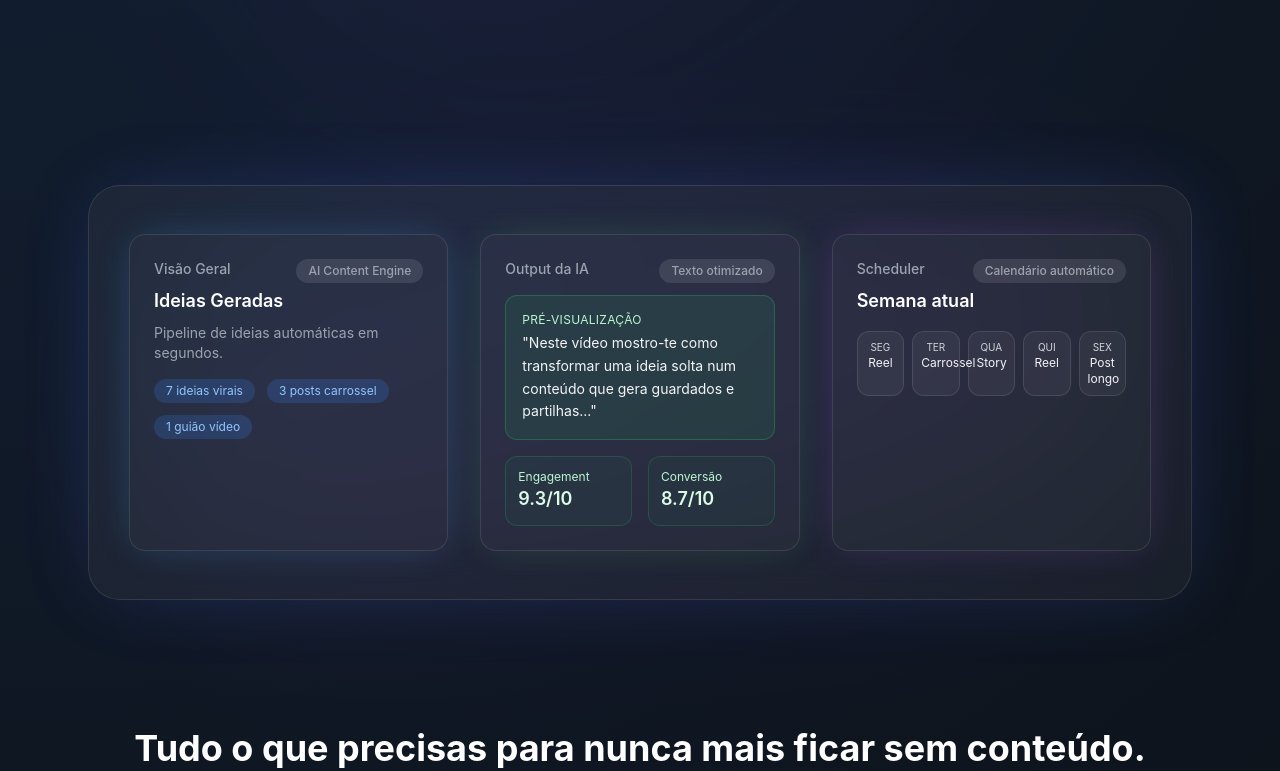
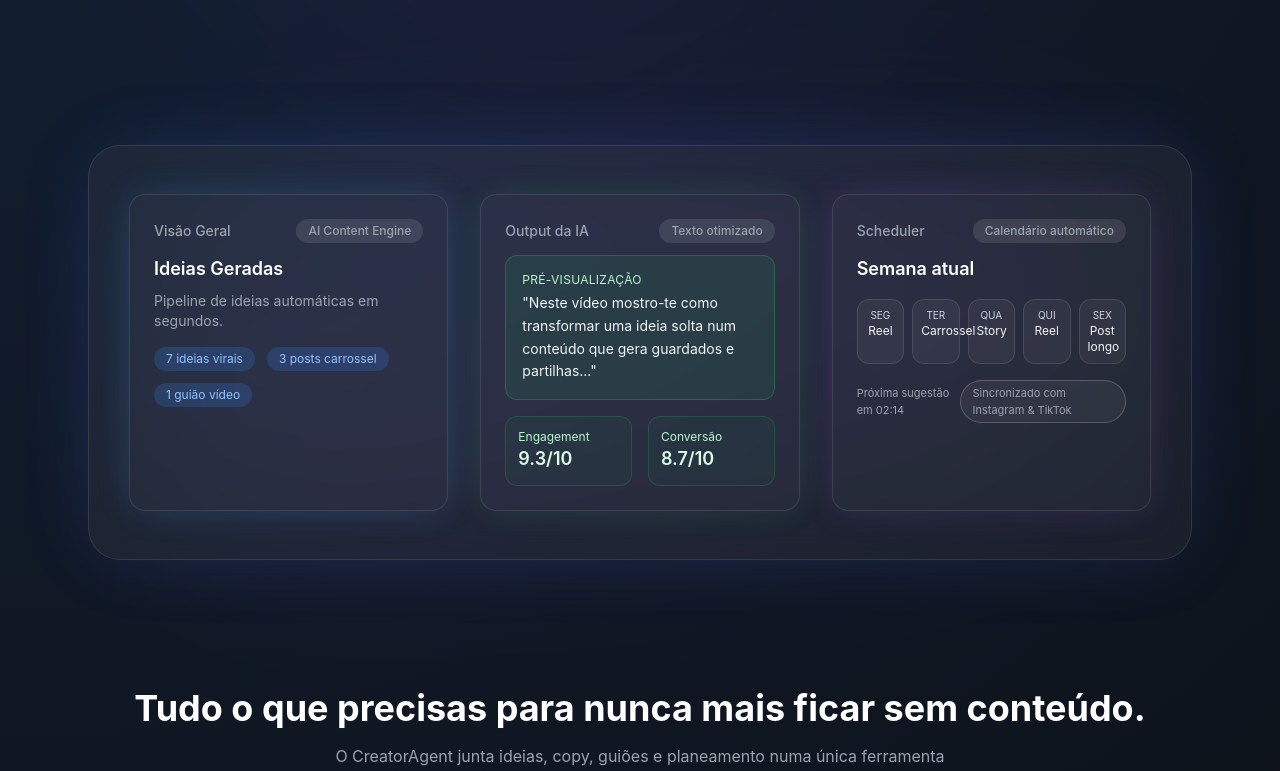
Before and after one commit to user0208308930298929832/creatoragentholder, a Next.js app: page / in a window 1280 px wide. Shown: the part 683-1454 px from the top of the page. Built offline with nearby package versions, Linux system fonts and the light colour scheme.

Commit message:
Update DashboardMockup.tsx

```diff
--- a/components/DashboardMockup.tsx
+++ b/components/DashboardMockup.tsx
@@ -1,26 +1,26 @@
 export default function DashboardMockup() {
   return (
-    <div className="w-full flex justify-center mt-20">
+    <div className="w-full flex justify-center mt-10">
       <div className="relative max-w-6xl w-full">
 
         {/* GLOW BACKLIGHT */}
         <div className="absolute inset-0 mx-auto w-[95%] h-[420px] bg-gradient-to-br
-            from-blue-500/20 via-purple-500/20 to-transparent
-            blur-[90px] opacity-40 pointer-events-none rounded-full">
-        </div>
+          from-blue-500/20 via-purple-500/20 to-transparent
+          blur-[90px] opacity-40 pointer-events-none rounded-full"
+        />
 
         {/* FLOAT WRAPPER */}
         <div className="relative rounded-[32px] border border-white/10 bg-white/5
-            backdrop-blur-xl shadow-[0_0_80px_-20px_rgba(80,120,255,0.25)]
-            px-10 py-12 flex flex-col gap-10 transform">
+          backdrop-blur-xl shadow-[0_0_80px_-20px_rgba(80,120,255,0.25)]
+          px-8 md:px-10 py-10 md:py-12 flex flex-col gap-10">
 
           {/* GRID */}
           <div className="grid grid-cols-1 md:grid-cols-3 gap-8">
 
             {/* CARD 1 */}
             <div className="rounded-2xl border border-white/10 bg-white/[0.03]
-                shadow-[0_0_40px_-10px_rgba(80,180,255,0.3)] p-6">
-              <div className="text-gray-400 text-sm font-medium mb-1 flex justify-between">
+              shadow-[0_0_40px_-10px_rgba(80,180,255,0.3)] p-6">
+              <div className="text-gray-400 text-sm font-medium mb-3 flex justify-between items-center">
                 <span>Visão Geral</span>
                 <span className="px-3 py-1 rounded-full bg-white/10 text-xs">
                   AI Content Engine
@@ -47,16 +47,16 @@ export default function DashboardMockup() {
 
             {/* CARD 2 */}
             <div className="rounded-2xl border border-white/10 bg-white/[0.03]
-                shadow-[0_0_40px_-10px_rgba(80,255,120,0.2)] p-6">
+              shadow-[0_0_40px_-10px_rgba(80,255,120,0.2)] p-6">
 
-              <div className="text-gray-400 text-sm font-medium mb-1 flex justify-between">
+              <div className="text-gray-400 text-sm font-medium mb-3 flex justify-between items-center">
                 <span>Output da IA</span>
                 <span className="px-3 py-1 rounded-full bg-white/10 text-xs">
                   Texto otimizado
                 </span>
               </div>
 
-              <div className="mt-3 p-4 bg-green-500/10 border border-green-500/30 rounded-xl">
+              <div className="mt-1 p-4 bg-green-500/10 border border-green-500/30 rounded-xl">
                 <p className="text-green-200 text-xs uppercase tracking-wide mb-1">
                   Pré-visualização
                 </p>
@@ -80,9 +80,9 @@ export default function DashboardMockup() {
 
             {/* CARD 3 */}
             <div className="rounded-2xl border border-white/10 bg-white/[0.03]
-                shadow-[0_0_40px_-10px_rgba(180,90,255,0.25)] p-6">
+              shadow-[0_0_40px_-10px_rgba(180,90,255,0.25)] p-6">
 
-              <div className="text-gray-400 text-sm font-medium mb-1 flex justify-between">
+              <div className="text-gray-400 text-sm font-medium mb-3 flex justify-between items-center">
                 <span>Scheduler</span>
                 <span className="px-3 py-1 rounded-full bg-white/10 text-xs">
                   Calendário automático
@@ -109,6 +109,12 @@ export default function DashboardMockup() {
                 ))}
               </div>
 
+              <div className="flex justify-between items-center text-[11px] text-gray-400 mt-4">
+                <span>Próxima sugestão em 02:14</span>
+                <span className="px-3 py-1 rounded-full border border-white/20 bg-white/5">
+                  Sincronizado com Instagram & TikTok
+                </span>
+              </div>
             </div>
 
           </div>
```
